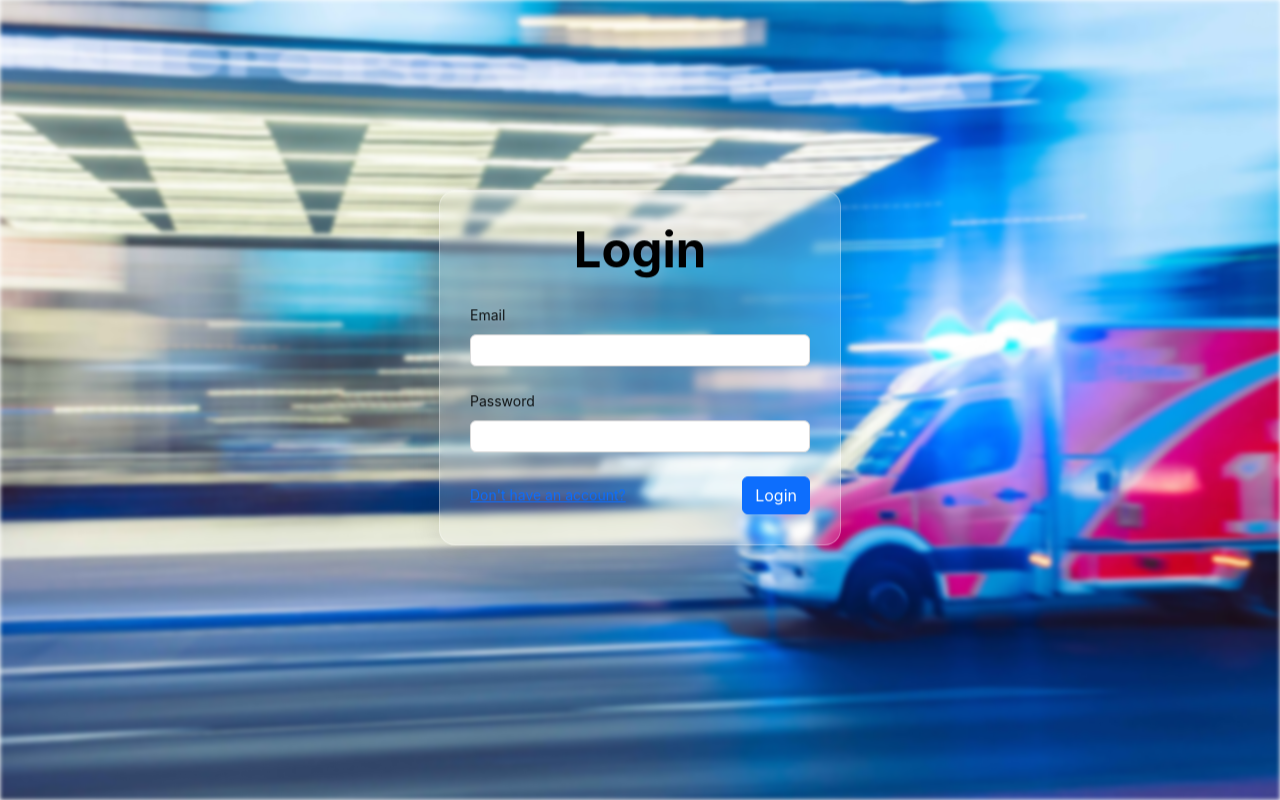
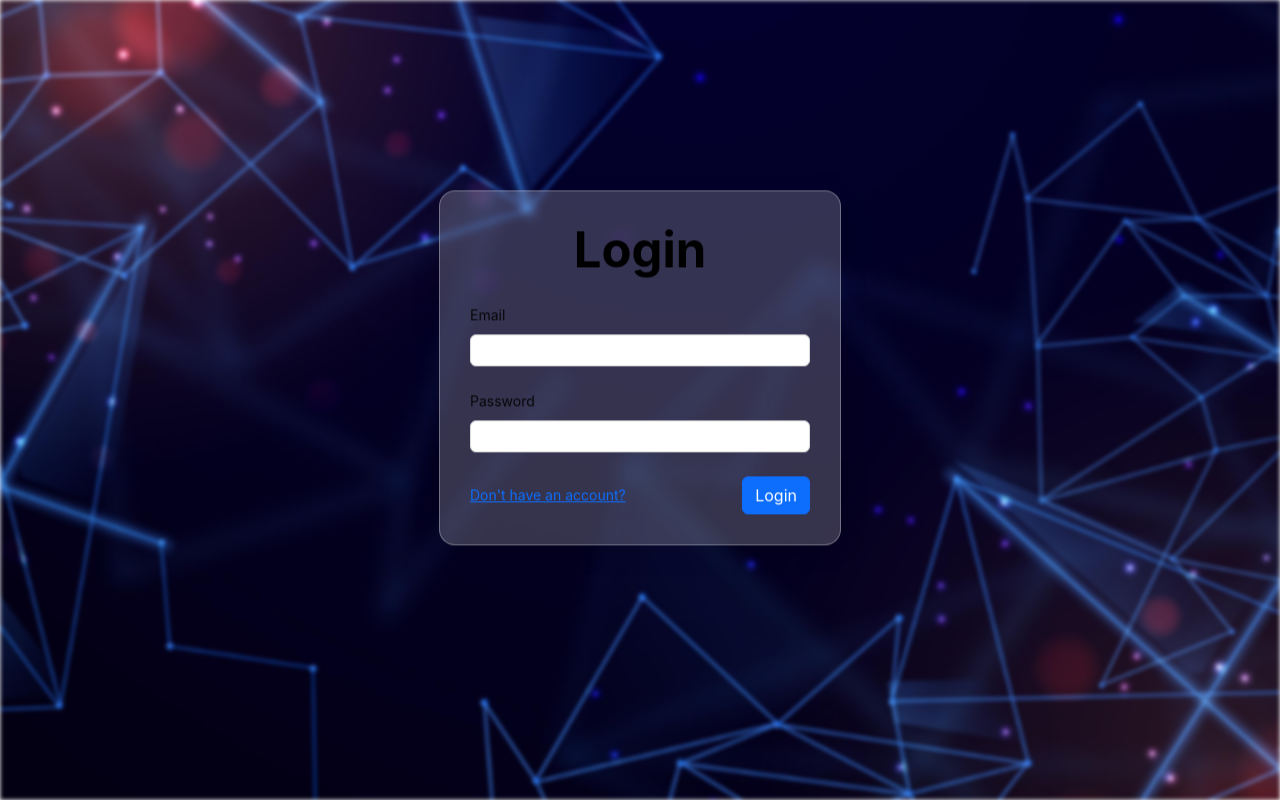
Before and after one commit to dynamicHarsh/bookMySlot, a React (Create React App) app in the folder client/: page /login in a window 1280 px wide. Built offline with nearby package versions, Linux system fonts and the light colour scheme; a web font is replaced by a local one.

Commit message:
Revert "updated login page"
This reverts commit 6f12b0cb6c8f22f6c827c63fddef7ebed81fd003.

```diff
--- a/client/src/styles/registerStyles.css
+++ b/client/src/styles/registerStyles.css
@@ -1,6 +1,6 @@
 .bg {
 
-    background-image: url('../images/loginbg.jpg');
+    background-image: url('../images/loginpage.jpg');
     filter: blur(4px);
     -webkit-filter: blur(2px);
     height: 100vh;
```
